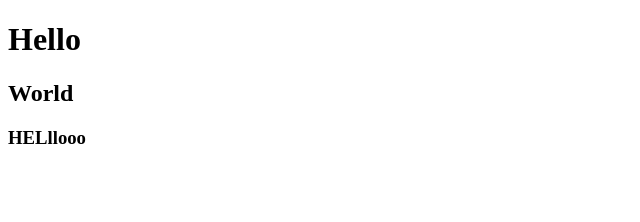
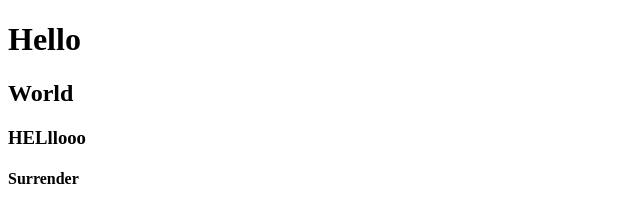
Before and after one commit to harini-0808/git, a plain HTML site: page index.html in a window 1280 px wide. Shown: the full height of the page, 0-640 px from the left. Drawn offline with Linux system fonts and the light colour scheme.

Commit message:
commit merge

```diff
--- a/index.html
+++ b/index.html
@@ -9,5 +9,6 @@
     <h1>Hello</h1>
     <h2>World</h2>
     <h3>HELllooo</h3>
+    <h4>Surrender</h4>
 </body>
 </html>
```
